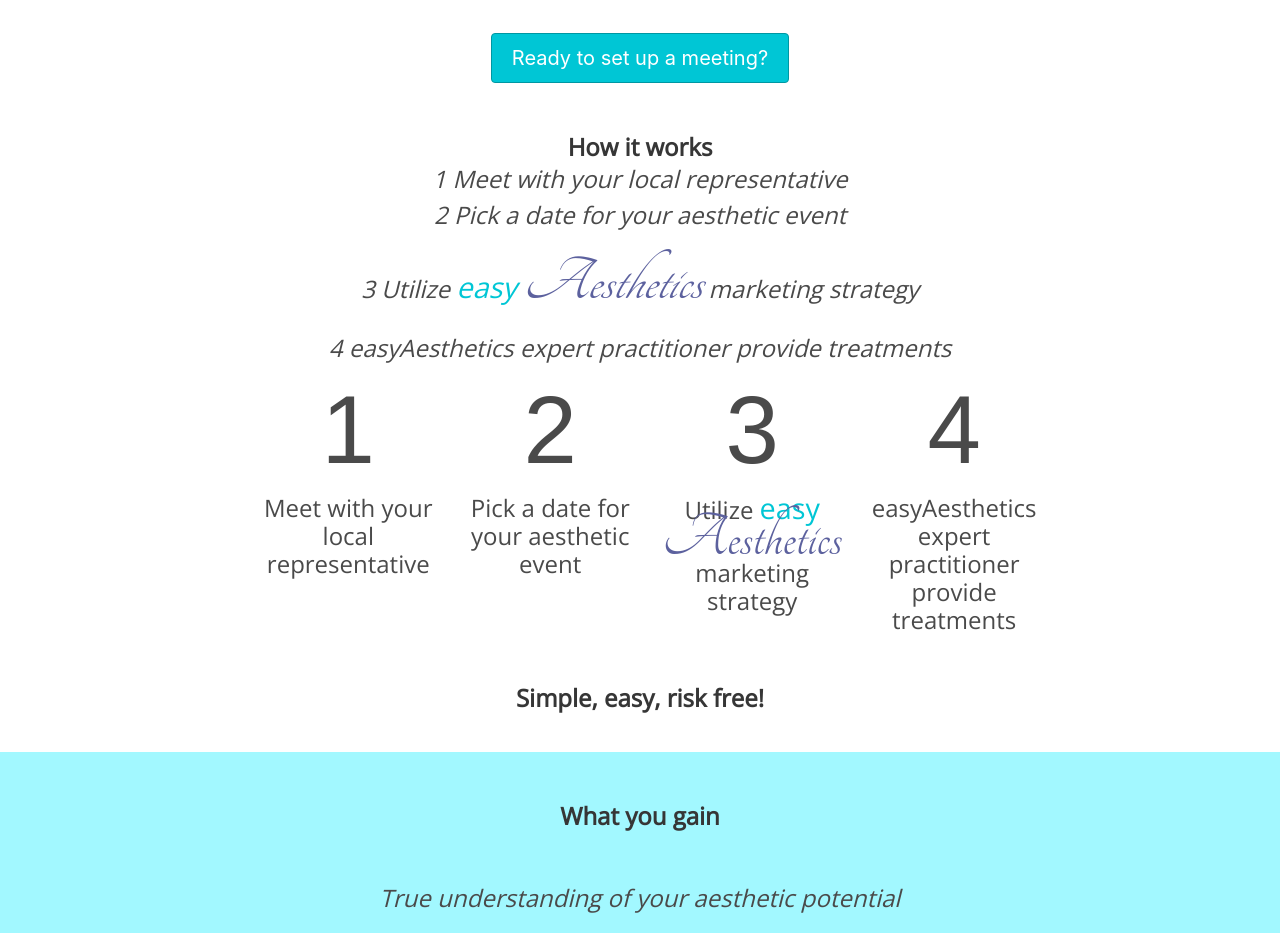
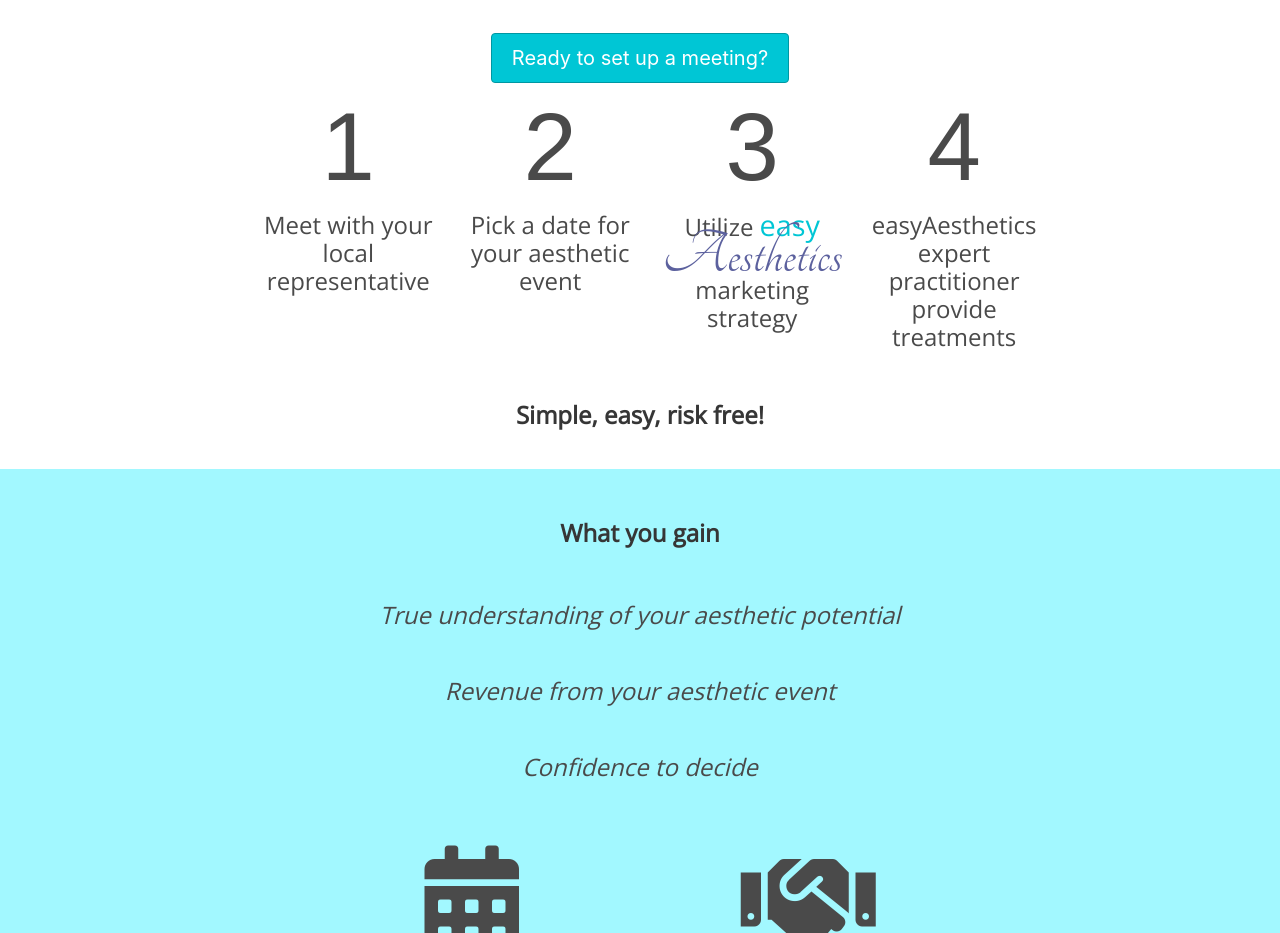
Before and after one commit to peteplays/easya, a website built with Parcel: page index.html in a window 1280 px wide. Shown: the part 2607-3540 px from the top of the page. Built offline with nearby package versions, Linux system fonts and the light colour scheme; files whose address does not match are found by name; a web font is replaced by a local one.

Commit message:
removed old code

```diff
--- a/index.html
+++ b/index.html
@@ -149,23 +149,6 @@
   </section>
 
   <section class="container is-size-4-desktop">
-    <div class="has-text-centered">
-      <p>
-        <strong>How it works</strong>
-      </p>
-      <ul>
-        <li>1 Meet with your local representative</li>
-        <li>2 Pick a date for your aesthetic event</li>
-        <li>
-          3 Utilize
-          <span class="title-first">easy</span>
-          <span class="title-second">Aesthetics</span>
-           marketing strategy
-        </li>
-        <li>4 easyAesthetics expert practitioner provide treatments</li>
-      </ul>
-    </div>
-
     <div class="big-numbers">
       <div>
         <p class="the-number">
```
